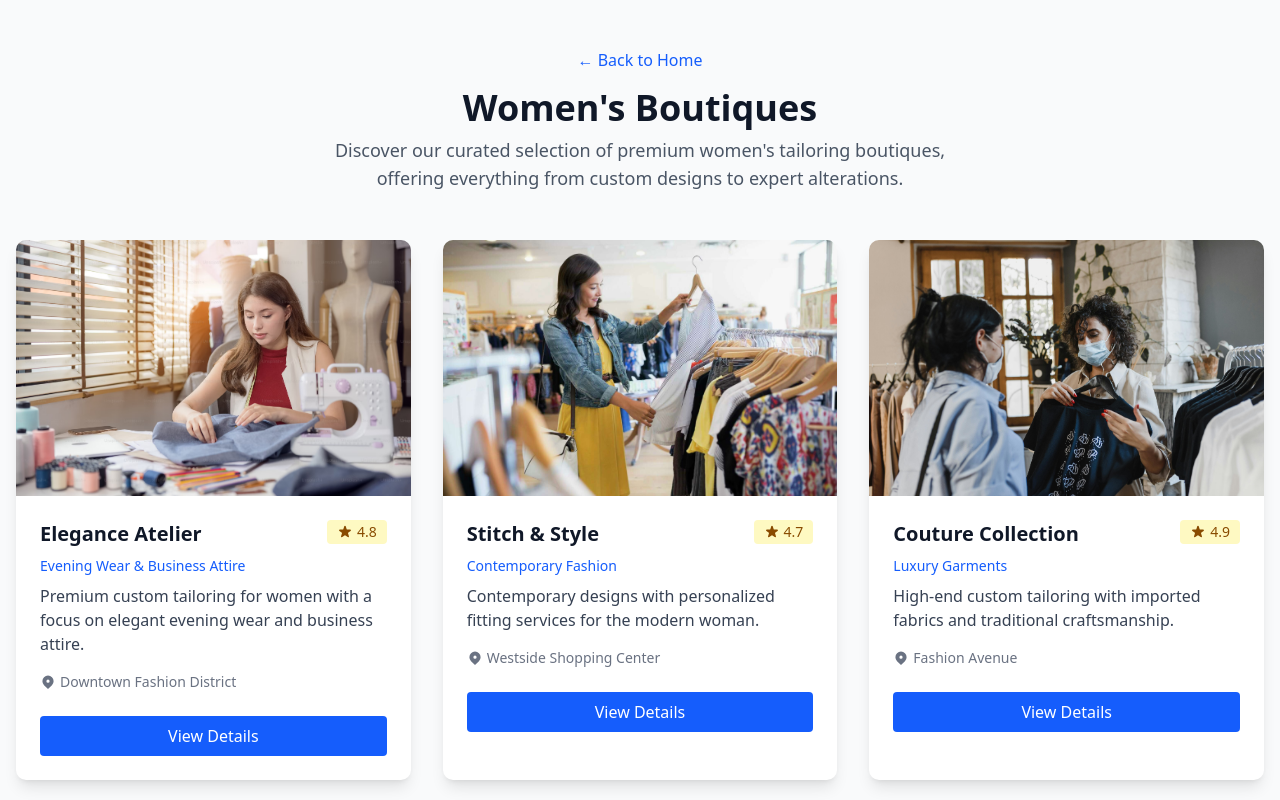
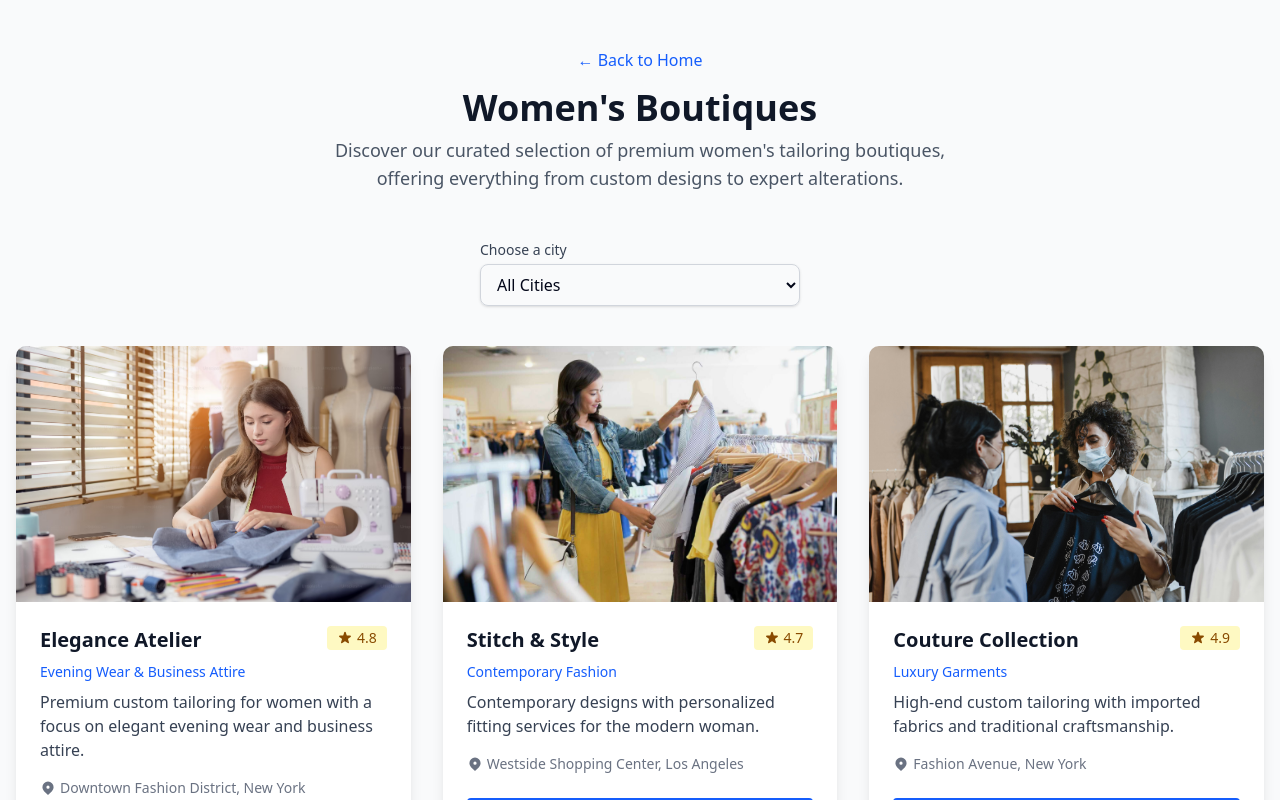
Before and after one commit to Subodhini0906/IndieVibe, a Next.js app: page /boutiques/women in a window 1280 px wide. Shown: the top 800 px of the page. Built offline with nearby package versions, Linux system fonts and the light colour scheme; a web font is replaced by a local one.

Commit message:
add city feature

```diff
--- a/app/boutiques/women/page.tsx
+++ b/app/boutiques/women/page.tsx
@@ -1,10 +1,10 @@
 "use client"
 
-import React from 'react';
+import React, { useState, useEffect } from 'react';
 import Image from 'next/image';
 import Link from 'next/link';
 
-// Sample data for women's boutiques
+// Updated sample data for women's boutiques with city field
 const womensBoutiques = [
   {
     id: 1,
@@ -13,6 +13,7 @@ const womensBoutiques = [
     image: "/women1.avif",
     specialty: "Evening Wear & Business Attire",
     location: "Downtown Fashion District",
+    city: "New York",
     rating: 4.8
   },
   {
@@ -22,6 +23,7 @@ const womensBoutiques = [
     image: "/women11.jpg",
     specialty: "Contemporary Fashion",
     location: "Westside Shopping Center",
+    city: "Los Angeles",
     rating: 4.7
   },
   {
@@ -31,6 +33,7 @@ const womensBoutiques = [
     image: "/women3.jpg",
     specialty: "Luxury Garments",
     location: "Fashion Avenue",
+    city: "New York",
     rating: 4.9
   },
   {
@@ -40,6 +43,7 @@ const womensBoutiques = [
     image: "/women4.webp",
     specialty: "Alterations & Repairs",
     location: "Central Market District",
+    city: "Chicago",
     rating: 4.5
   },
   {
@@ -49,6 +53,7 @@ const womensBoutiques = [
     image: "/women5.jpg",
     specialty: "Trendy Designs",
     location: "Innovation Fashion Hub",
+    city: "Miami",
     rating: 4.6
   },
   {
@@ -58,11 +63,34 @@ const womensBoutiques = [
     image: "/women11.jpg",
     specialty: "Cultural & Heritage Wear",
     location: "Historical District",
+    city: "Boston",
     rating: 4.8
   }
 ];
 
 const WomensBoutiquesPage = () => {
+  // Use useEffect to handle client-side only code
+  const [mounted, setMounted] = useState(false);
+  const [selectedCity, setSelectedCity] = useState('All Cities');
+  const [filteredBoutiques, setFilteredBoutiques] = useState(womensBoutiques);
+
+  // Get unique cities from data
+  const cities = ['All Cities', ...Array.from(new Set(womensBoutiques.map(boutique => boutique.city)))];
+
+  // Mark component as mounted after first render
+  useEffect(() => {
+    setMounted(true);
+  }, []);
+
+  // Filter boutiques when city selection changes
+  useEffect(() => {
+    if (selectedCity === 'All Cities') {
+      setFilteredBoutiques(womensBoutiques);
+    } else {
+      setFilteredBoutiques(womensBoutiques.filter(boutique => boutique.city === selectedCity));
+    }
+  }, [selectedCity]);
+
   return (
     <div className="min-h-screen bg-gray-50 py-12">
       <div className="container mx-auto px-4">
@@ -78,9 +106,30 @@ const WomensBoutiquesPage = () => {
           </p>
         </div>
 
+        {/* City Dropdown Filter - Only show when component is mounted */}
+        {mounted && (
+          <div className="max-w-xs mx-auto mb-10">
+            <label htmlFor="city-filter" className="block text-sm font-medium text-gray-700 mb-1">
+              Choose a city
+            </label>
+            <select
+              id="city-filter"
+              value={selectedCity}
+              onChange={(e) => setSelectedCity(e.target.value)}
+              className="block w-full rounded-md border border-gray-300 shadow-sm focus:border-blue-500 focus:ring-blue-500 py-2 px-3"
+            >
+              {cities.map((city) => (
+                <option key={city} value={city}>
+                  {city}
+                </option>
+              ))}
+            </select>
+          </div>
+        )}
+
         {/* Boutiques Grid */}
         <div className="grid grid-cols-1 md:grid-cols-2 lg:grid-cols-3 gap-8">
-          {womensBoutiques.map((boutique) => (
+          {(mounted ? filteredBoutiques : womensBoutiques).map((boutique) => (
             <div
               key={boutique.id}
               className="bg-white rounded-lg overflow-hidden shadow-lg hover:shadow-xl transition-shadow duration-300"
@@ -109,7 +158,7 @@ const WomensBoutiquesPage = () => {
                   <svg xmlns="http://www.w3.org/2000/svg" className="h-4 w-4 mr-1" viewBox="0 0 20 20" fill="currentColor">
                     <path fillRule="evenodd" d="M5.05 4.05a7 7 0 119.9 9.9L10 18.9l-4.95-4.95a7 7 0 010-9.9zM10 11a2 2 0 100-4 2 2 0 000 4z" clipRule="evenodd" />
                   </svg>
-                  {boutique.location}
+                  {boutique.location}{mounted ? `, ${boutique.city}` : ''}
                 </div>
                 <div className="mt-6">
                   <Link href={`/boutiques/women/${boutique.id}`}>
@@ -122,6 +171,19 @@ const WomensBoutiquesPage = () => {
             </div>
           ))}
         </div>
+
+        {/* No results message - Only show when component is mounted */}
+        {mounted && filteredBoutiques.length === 0 && (
+          <div className="text-center py-10">
+            <p className="text-lg text-gray-600">No boutiques found in {selectedCity}.</p>
+            <button
+              onClick={() => setSelectedCity('All Cities')}
+              className="mt-4 text-blue-600 hover:text-blue-800 font-medium"
+            >
+              View all boutiques
+            </button>
+          </div>
+        )}
       </div>
     </div>
   );
```
